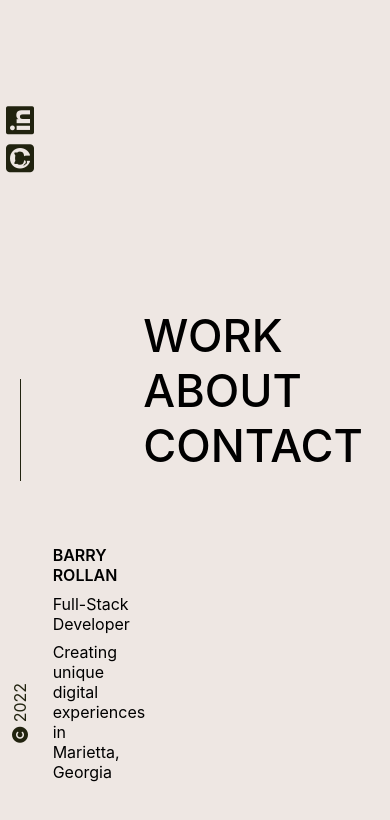
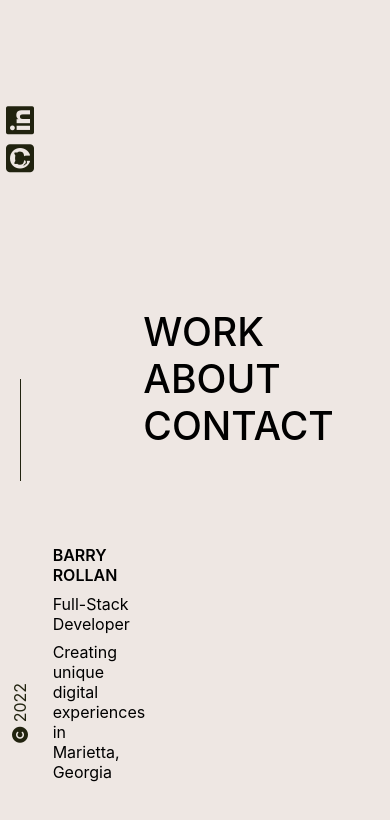
Before and after one commit to scottrollan/barry-rollan, a React (Create React App) app: page / in a window 390 px wide. Shown: the top 820 px of the page. Built offline with nearby package versions, Linux system fonts and the light colour scheme; a web font is replaced by a local one.

Commit message:
attempting to normalize the shitshow of font sizing that appears on mobile

```diff
--- a/src/App.module.scss
+++ b/src/App.module.scss
@@ -34,7 +34,7 @@
 }
 .option {
   font-size: var(--megaFont);
-  font-size: 45px;
+  font-size: 10vw;
   font-weight: 500;
   transition: 500ms;
 }
@@ -53,11 +53,12 @@
 @media (pointer: coarse) {
   .homeGrid {
     grid-template-columns: [left] 1fr 30vw 1fr 50vw 1fr [right];
-    grid-template-rows: [top] var(--sideNav) 5% 10% 10% 10% 10% 10% [bottom];
+    grid-template-rows: [top] var(--sideNav) 5% 10% 10% 10% auto [bottom];
   }
   .aboutSection {
     grid-column: 2 / 5;
     grid-row: 6;
+    font-size: var(--titleFont);
   }
   .menuOptions {
     grid-column: 4;
```
